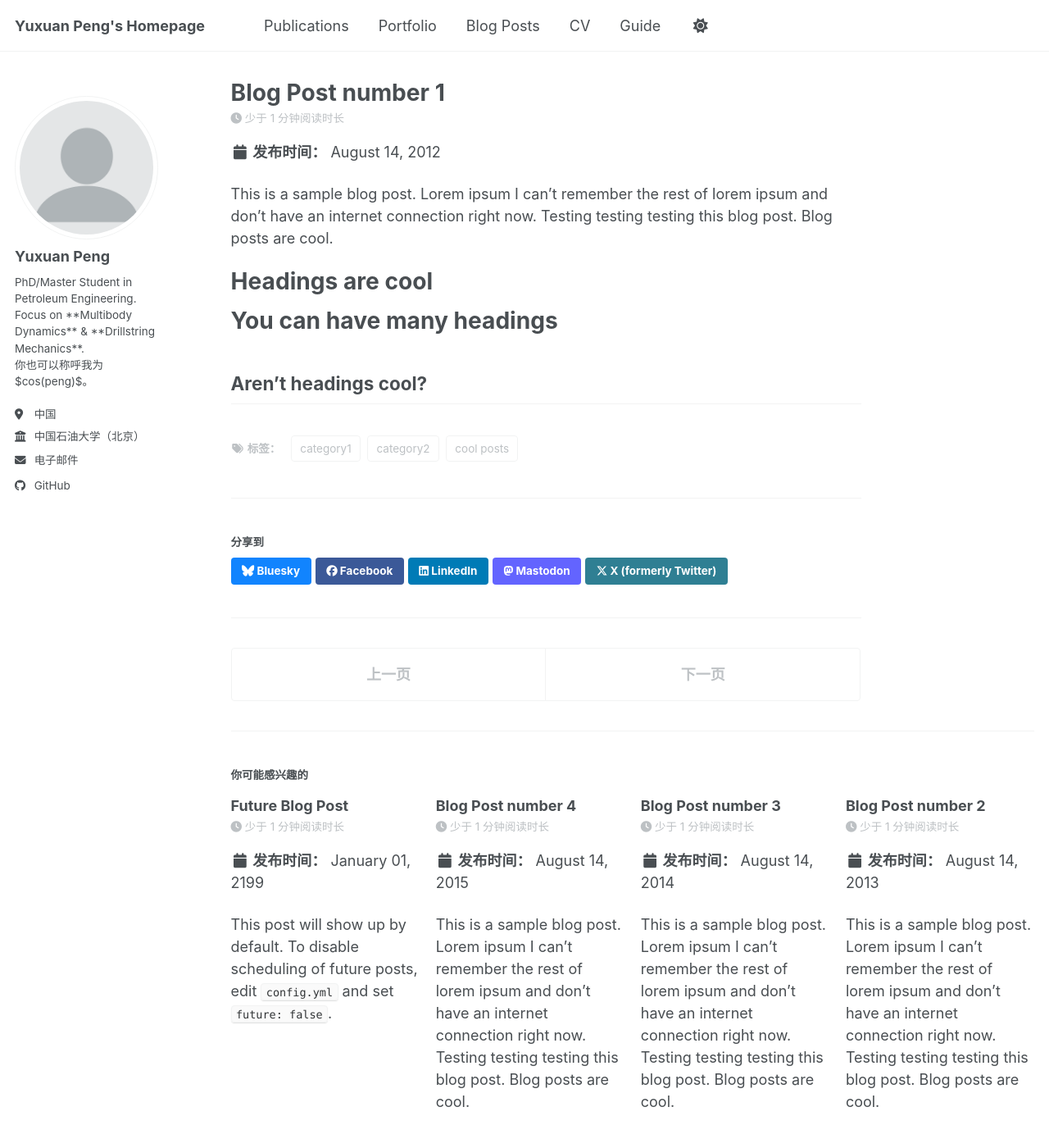
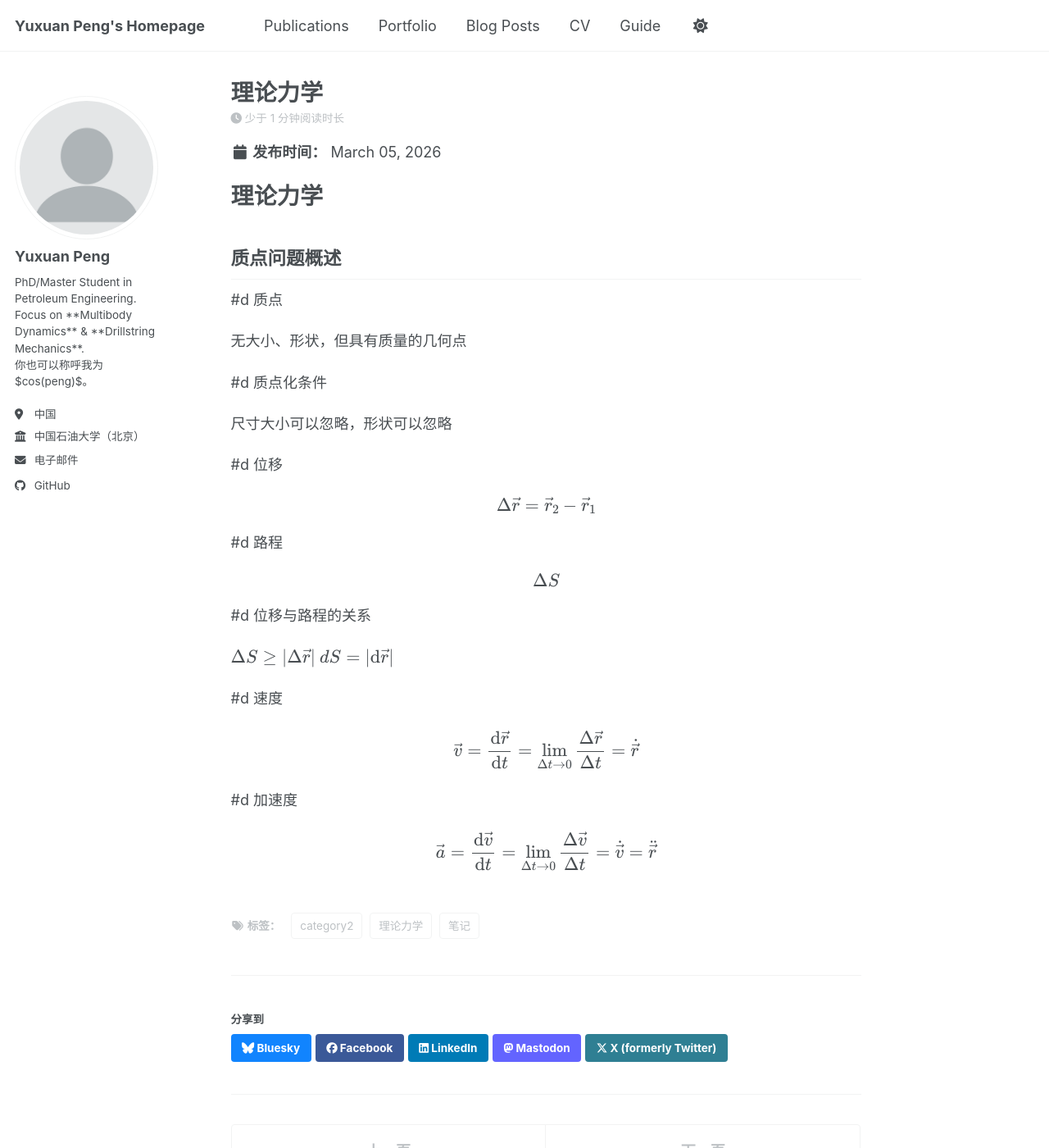
Before and after one commit to cospeng/cospeng.github.io, a Jekyll site: the page built from _posts/2012-08-14-blog-post-1.md, in a window 1280 px wide and 1400 px high. Shown: the whole window at 82% size. Built offline with Jekyll 4.4.1, drawn with Linux system fonts in a browser that asks for light colours; a script bundle is joined from its source files by our own code; library files that are not in the unit come from our copies.

Commit message:
Update blog post title and content to physics notes

```diff
--- a/_posts/2012-08-14-blog-post-1.md
+++ b/_posts/2012-08-14-blog-post-1.md
@@ -1,20 +1,54 @@
 ---
-title: 'Blog Post number 1'
-date: 2012-08-14
+title: '理论力学'
+date: 2026-03-05
 permalink: /posts/2012/08/blog-post-1/
 tags:
-  - cool posts
-  - category1
+  - 理论力学
+  - 笔记
   - category2
 ---
 
-This is a sample blog post. Lorem ipsum I can't remember the rest of lorem ipsum and don't have an internet connection right now. Testing testing testing this blog post. Blog posts are cool.
+# 理论力学
 
-Headings are cool
-======
+## 质点问题概述
 
-You can have many headings
-======
+#d 质点
 
-Aren't headings cool?
-------
+无大小、形状，但具有质量的几何点
+
+#d 质点化条件
+
+尺寸大小可以忽略，形状可以忽略
+
+#d 位移
+
+$$
+\Delta \vec{r} = \vec{r}_2 - \vec{r}_1
+$$
+
+#d 路程
+
+$$
+\Delta S
+$$
+
+#d 位移与路程的关系
+
+$$
+\Delta S \geq |\Delta \vec{r}|
+$$
+$$
+dS = |\mathrm{d}\vec{r}|
+$$
+
+#d 速度
+
+$$
+\vec{v} = \frac{\mathrm{d}\vec{r}}{\mathrm{d}t} = \lim_{\Delta t \to 0} \frac{\Delta \vec{r}}{\Delta t} = \dot{\vec{r}}
+$$
+
+#d 加速度
+
+$$
+\vec{a} = \frac{\mathrm{d}\vec{v}}{\mathrm{d}t} = \lim_{\Delta t \to 0} \frac{\Delta \vec{v}}{\Delta t} = \dot{\vec{v}} = \ddot{\vec{r}}
+$$
```
